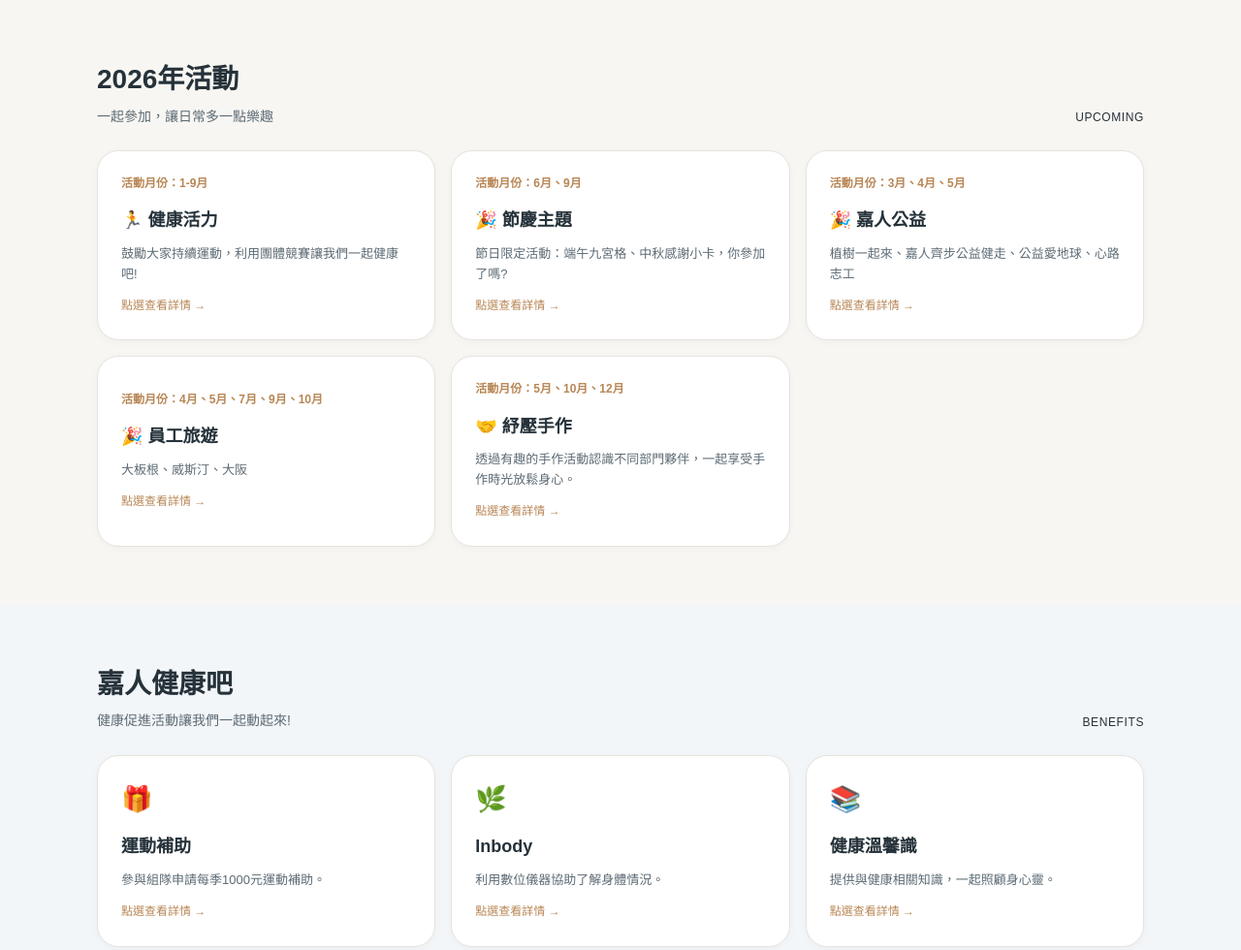
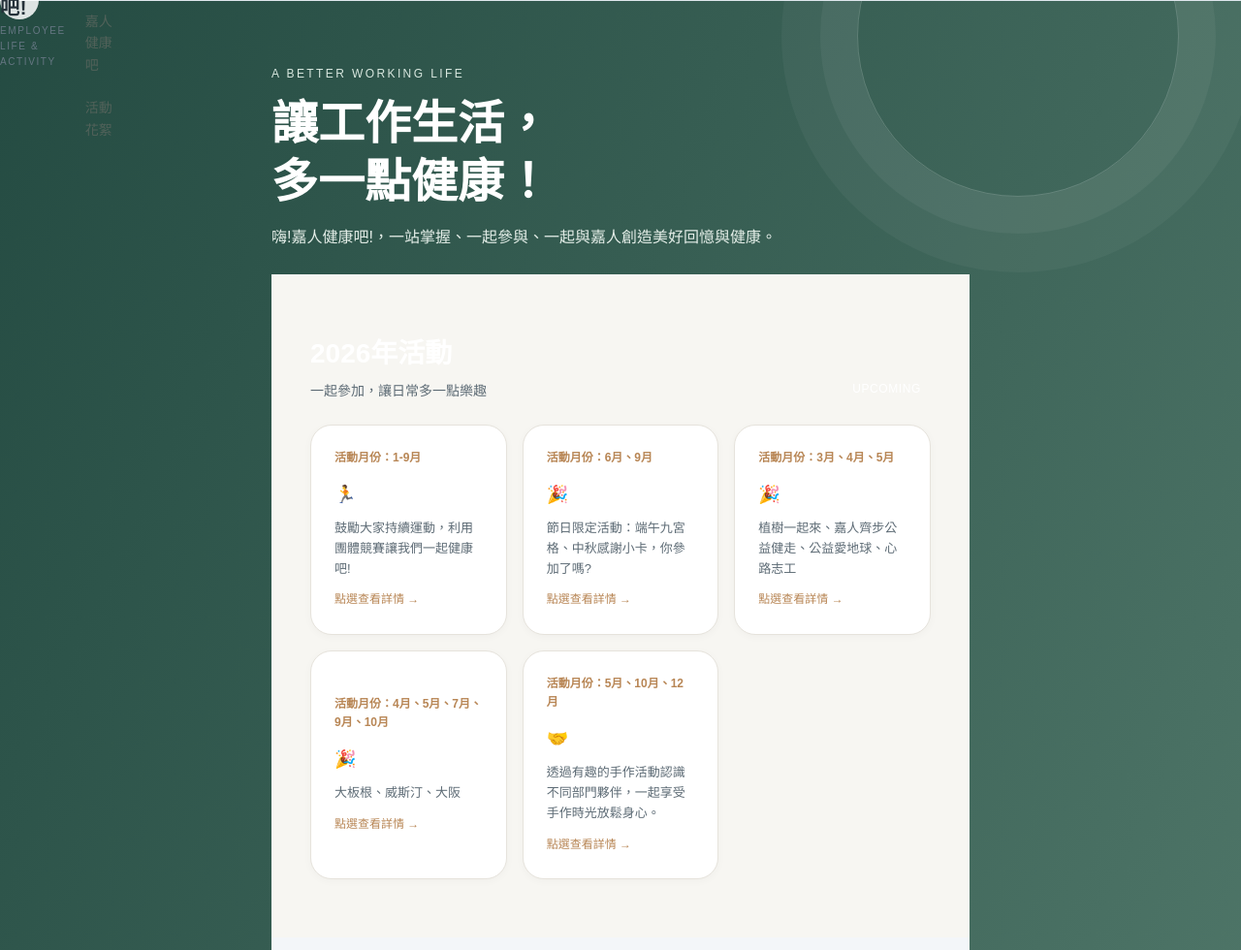
Before and after one commit to abbyhuang2/leadtrend2026, a plain HTML site: page index.html in a window 1280 px wide. Shown: the top 980 px of the page at 97% size. Drawn offline with Linux system fonts and the light colour scheme.

Commit message:
Update index.html

```diff
--- a/index.html
+++ b/index.html
@@ -1,3 +1,39 @@
+<!DOCTYPE html>
+<html lang="zh-Hant">
+<head>
+<meta charset="UTF-8">
+<meta name="viewport" content="width=device-width, initial-scale=1.0">
+<meta name="description" content="2026年健康促進活動分享">
+<title>嗨!嘉人健康吧!</title>
+<style>
+:root{--blue: #4a6b82;--blue2: #e6eff5;--cream: #f4f7f9;--ink: #24313a;--muted: #657682;--line: #dfe7ed;--white: #fff;--gold: #b78a52;}
+*{box-sizing:border-box}html{scroll-behavior:smooth}body{margin:0;font-family:"Noto Sans TC","Microsoft JhengHei",sans-serif;background:#f7f8f6;color:var(--ink);line-height:1.7}
+a{color:inherit;text-decoration:none}.wrap{width:min(1120px,92%);margin:auto}
+header{background:rgba(255,255,255,.96);border-bottom:1px solid var(--line);position:sticky;top:0;z-index:10}
+.nav{display:flex;align-items:center;justify-content:space-between;gap:20px;padding:14px 0}.brand{font-weight:800;color:var(--green);font-size:20px;letter-spacing:.04em}.brand small{display:block;font-size:10px;letter-spacing:.16em;color:var(--muted);font-weight:500}
+nav{display:flex;gap:22px;flex-wrap:wrap;font-size:14px;color:#52625a}nav a:hover{color:var(--gold)}
+.hero{background:linear-gradient(115deg,#244b42,#52796b);color:white;padding:66px 0 58px;overflow:hidden;position:relative}
+.hero:after{content:"";position:absolute;width:330px;height:330px;border:1px solid #ffffff30;border-radius:50%;right:5%;top:-130px;box-shadow:0 0 0 38px #ffffff0c,0 0 0 78px #ffffff0a}
+.hero-inner{position:relative;z-index:1;max-width:720px}.eyebrow{font-size:12px;letter-spacing:.2em;color:#d8e7df}.hero h1{font-size:clamp(30px,5vw,48px);line-height:1.25;margin:12px 0 14px}.hero p{color:#e4eee8;margin:0 0 25px}.btn{display:inline-block;background:#fff;color:var(--green);padding:10px 20px;border-radius:999px;font-weight:700;font-size:14px}
+section{padding:48px 0}.section-head{display:flex;align-items:end;justify-content:space-between;gap:16px;margin-bottom:20px}.section-head h2{font-size:25px;margin:0;color:var(--green)}.section-head p{margin:4px 0 0;color:var(--muted);font-size:13px}.tag{display:inline-block;background:var(--green2);color:var(--green);font-size:11px;padding:3px 10px;border-radius:99px}
+.grid{display:grid;grid-template-columns:repeat(3,1fr);gap:16px}.card{background:white;border:1px solid var(--line);border-radius:16px;padding:20px;box-shadow:0 5px 18px #26332e08}.card h3{font-size:17px;margin:10px 0 6px}.card p{color:var(--muted);font-size:13px;margin:0}.date{font-size:12px;color:var(--gold);font-weight:700}
+.notice-list{background:white;border:1px solid var(--line);border-radius:16px;overflow:hidden}.notice{display:flex;gap:18px;align-items:center;padding:16px 20px;border-bottom:1px solid var(--line)}.notice:last-child{border:0}.notice time{font-size:12px;color:var(--muted);min-width:88px}.notice strong{font-size:14px;font-weight:600}.notice .tag{margin-left:auto;white-space:nowrap}
+.feature{background:var(--cream)}.feature-grid{display:grid;grid-template-columns:repeat(3,1fr);gap:16px}.feature-card{background:white;border-radius:16px;padding:22px;border:1px solid #eee9df}.feature-icon{font-size:26px}.feature-card h3{margin:8px 0 4px;font-size:17px}.feature-card p{font-size:13px;color:var(--muted);margin:0}
+.callout{background:#eaf1ed;border-radius:18px;padding:26px;display:flex;justify-content:space-between;align-items:center;gap:20px}.callout h2{margin:0;color:var(--green);font-size:22px}.callout p{margin:5px 0 0;color:var(--muted);font-size:13px}.callout a{background:var(--green);color:white;border-radius:99px;padding:10px 18px;font-size:13px;white-space:nowrap}
+footer{background:#243d35;color:#dce7e1;padding:28px 0;font-size:12px}footer p{margin:4px 0;color:#b8c9c0}
+@media(max-width:760px){.nav{align-items:flex-start;flex-direction:column}nav{gap:12px 18px}.hero{padding:48px 0}.grid,.feature-grid{grid-template-columns:1fr}.section-head{align-items:flex-start;flex-direction:column}.notice{align-items:flex-start;flex-wrap:wrap;gap:6px 12px}.notice .tag{margin-left:0}.callout{align-items:flex-start;flex-direction:column}}
+</style>
+</head>
+<body>
+<header><div class="wrap nav">
+  <a class="brand" href="#top">嗨!嘉人健康吧!<small>EMPLOYEE LIFE & ACTIVITY</small></a>
+  <nav aria-label="主要導覽"><a href="#news">最新公告</a><a href="#events">2026年活動</a><a href="#welfare">嘉人健康吧</a><a href="#gallery">活動花絮</a></nav>
+</div></header>
+<main id="top">
+  <div class="hero"><div class="wrap hero-inner">
+    <div class="eyebrow">A BETTER WORKING LIFE</div>
+    <h1>讓工作生活，<br>多一點健康！</h1>
+    <p>嗨!嘉人健康吧!，一站掌握、一起參與、一起與嘉人創造美好回憶與健康。</p>
 <!DOCTYPE html>
 <html lang="zh-Hant">
 <head>
```
